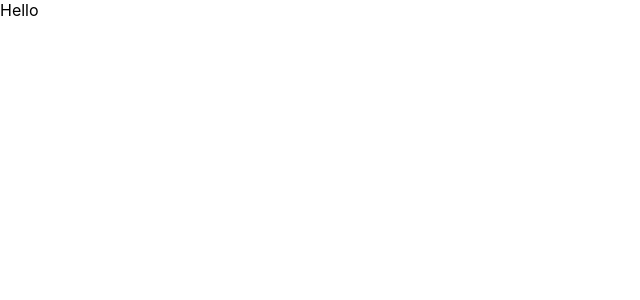
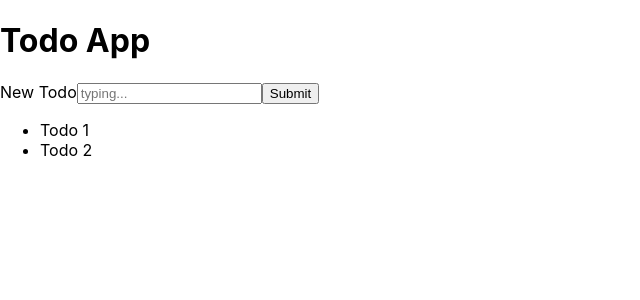
Before and after one commit to gizemayegul/todo_APP, a React (Create React App) app: page / in a window 1280 px wide. Shown: the top 300 px of the page, without its empty margins (0-640 px from the left). Built offline with nearby package versions, Linux system fonts and the light colour scheme.

Commit message:
add new values to to-do list

```diff
--- a/package.json
+++ b/package.json
@@ -9,6 +9,7 @@
     "react": "^18.2.0",
     "react-dom": "^18.2.0",
     "react-scripts": "5.0.1",
+    "uuidv4": "^6.2.13",
     "web-vitals": "^2.1.4"
   },
   "scripts": {
--- a/src/components/TodoComponent.js
+++ b/src/components/TodoComponent.js
@@ -1,9 +1,64 @@
 import React from 'react';
+import { useReducer, useState } from "react";
+import { v4 as uuid } from 'uuid';
+
+
+const initialTodos = [
+    { id: 1, name: 'Todo 1' }
+    ,
+    { id: 2, name: 'Todo 2' },
+];
+const reducer = (state, action) => {
+    switch (action.type) {
+        case "ADD":
+            return [...state, { id: uuid(), name: action.payload }];
+        default:
+            return state;
+    }
+}
+
+console.log(initialTodos, 'hi')
+
 
 const TodoComponent = () => {
+    const [todos, dispatch] = useReducer(reducer, initialTodos)
+    const [item, setItem] = useState('');
+
+    const handleAdd = (e) => {
+        e.preventDefault();
+        dispatch({ type: "ADD", payload: item })
+        setItem('')
+    }
+    const handleInput = (e) => {
+        setItem(e.target.value)
+    }
+    console.log(item)
     return (
         <div>
-            Hello
+            <header>
+                <h1>Todo App</h1>
+            </header>
+            <div>
+                <form onSubmit={handleAdd}>
+                    <label>New Todo</label>
+                    <input
+                        placeholder='typing...'
+                        onChange={handleInput}
+                        value={item}
+                        type='text'
+                    ></input>
+                    <button type="submit" >Submit</button>
+                </form>
+                <div>
+                    <ul>
+                        {todos.map(todo => (
+                            <li key={todo.id}>{todo.name}</li>
+                        ))}
+                    </ul>
+                </div>
+
+
+            </div>
         </div>
     );
 };
```
Also changed, not shown: public/manifest.json, 1 other file (tests, documents, lock files or other folders).
